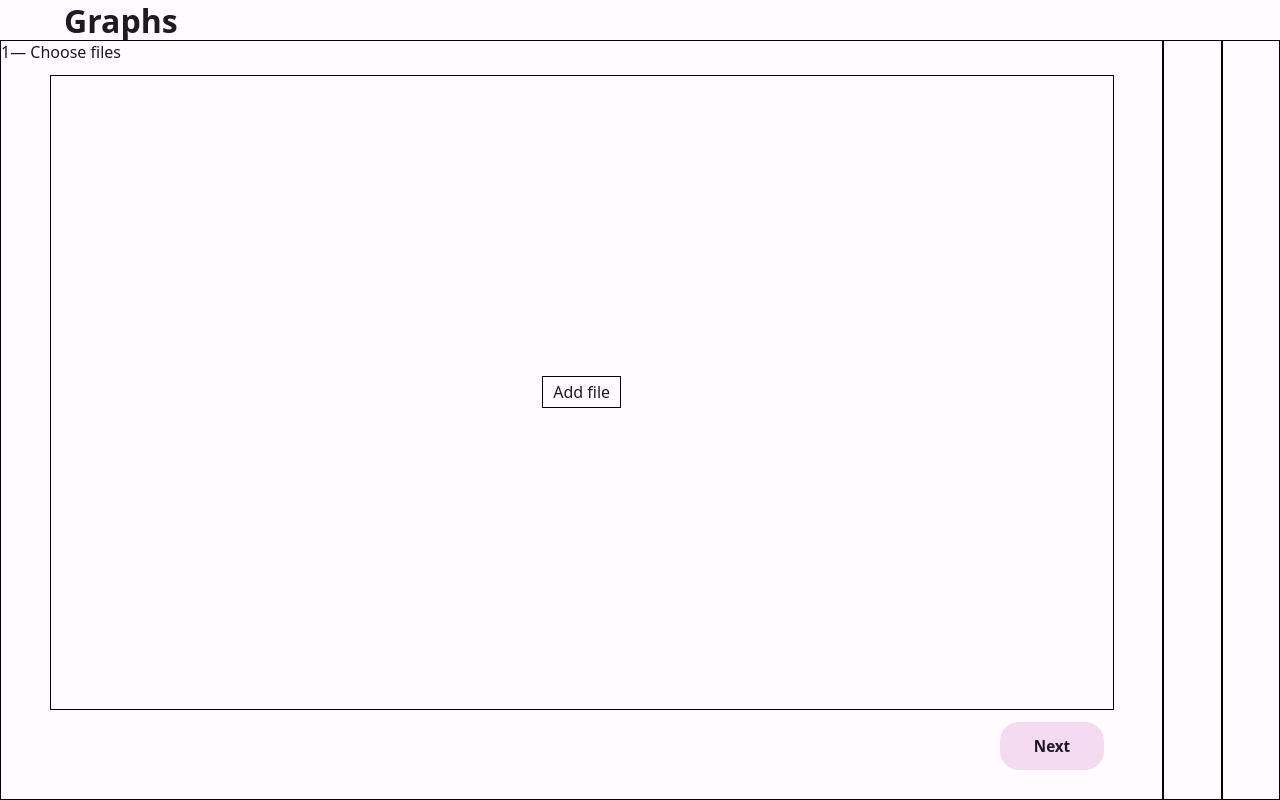
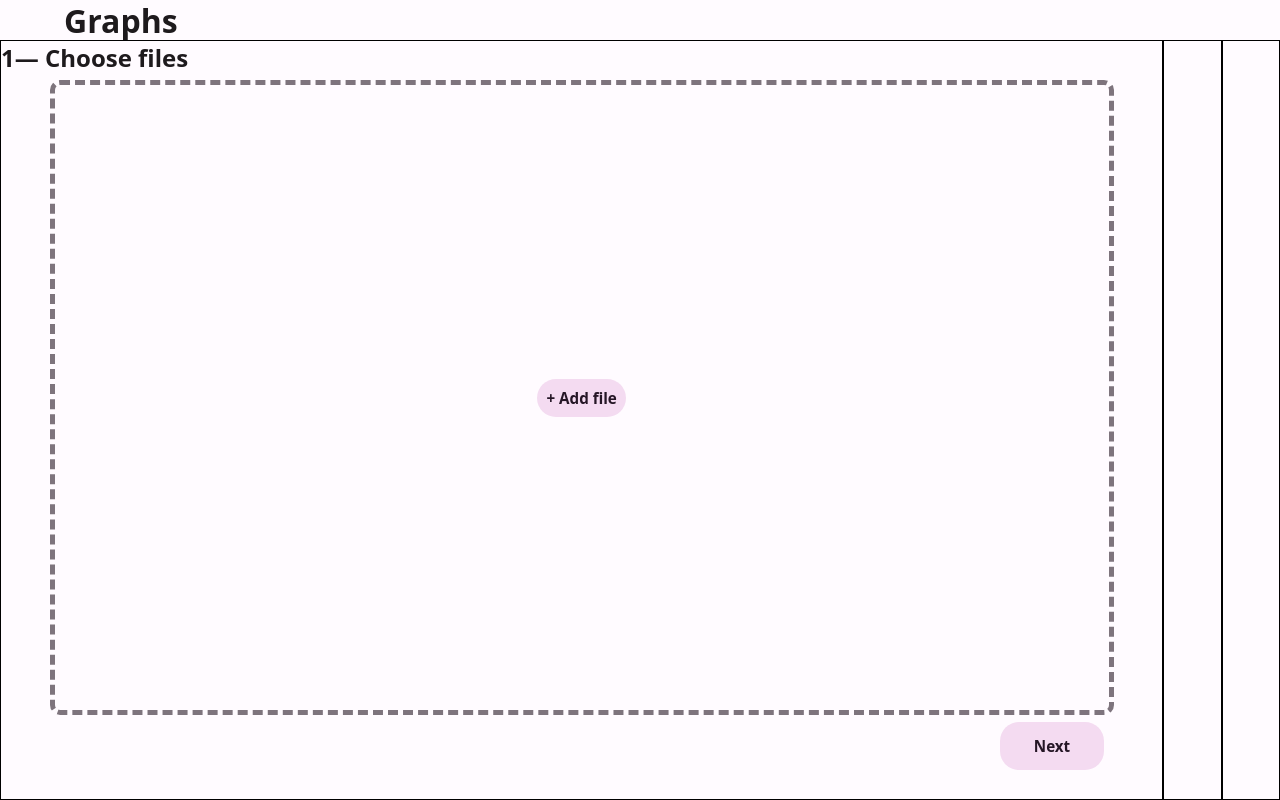
Before and after one commit to poisedbit/graphs, a SvelteKit app: page / in a window 1280 px wide. Built offline with nearby package versions, Linux system fonts and the light colour scheme.

Commit message:
chore: improve style reusability in `FileItem`, `FilePickerBtn` components
Also change indentation from tabs to spaces in some files.

```diff
--- a/src/components/FileItem.svelte
+++ b/src/components/FileItem.svelte
@@ -1,7 +1,6 @@
 <script lang="ts">
     import { createEventDispatcher } from "svelte";
     import { fmt_byte_size } from "$lib/utils";
-	import "$style/file-item.scss";
 
     export let id: string | undefined = undefined;
     export let item: File;
@@ -21,9 +20,27 @@
 </div>
 
 <style lang="sass">
+    @import "$style/common"
+
     .file-item
-		border: 1px solid black
+        @include card(10em, 10em)
+
+        &__name
+            padding: 0 0.625em 0.625em
+            overflow: hidden
+            white-space: nowrap
+            text-overflow: ellipsis
+            text-align: center
+
+        &__size
+            text-align: end
+            display: none
 
         &__btn-del
-			background-color: grey
+            width: 20px
+            height: 20px
+            position: absolute
+            top: 0.625em
+            right: 0.625em
+            cursor: pointer
 </style>
--- a/src/components/FilePickerBtn.svelte
+++ b/src/components/FilePickerBtn.svelte
@@ -1,7 +1,5 @@
 <script lang="ts">
-	import "$style/file-picker-btn.scss";
-
-	export let label: string = "Add file";
+    export let label: string = "+ Add file";
     export let id: string | undefined = undefined;
     export let accept: ReadonlyArray<string> = [];
     export let multiple: boolean = false;
@@ -19,3 +17,10 @@
     />
     {label}
 </label>
+
+<style lang="sass">
+    @import "$style/common"
+
+    .file-picker-btn
+        @include button
+</style>
--- a/src/components/FileViewer.svelte
+++ b/src/components/FileViewer.svelte
@@ -16,7 +16,7 @@
     }>();
     const del_item = (e: CustomEvent<{ file: File; node: HTMLDivElement }>) =>
         dispatch("del", {
-			index: items.findIndex(v => v === e.detail.file),
+            index: items.findIndex(x => x === e.detail.file),
             item: {
                 file: e.detail.file,
                 node: e.detail.node,
--- a/src/style/file-item.scss
+++ /dev/null
@@ -1,30 +0,0 @@
-.file-item {
-	width: 10em;
-	height: 10em;
-	position: relative;
-	display: inline-flex;
-	flex-direction: column-reverse;
-	justify-content: end;
-
-	&__name {
-		padding: 0 0.625em 0.625em;
-		overflow: hidden;
-		white-space: nowrap;
-		text-overflow: ellipsis;
-		text-align: center;
-	}
-
-	&__size {
-		text-align: end;
-		display: none;
-	}
-
-	&__btn-del {
-		width: 20px;
-		height: 20px;
-		position: absolute;
-		top: 0.625em;
-		right: 0.625em;
-		cursor: pointer;
-	}
-}
--- a/src/style/file-picker-btn.scss
+++ /dev/null
@@ -1,10 +0,0 @@
-.file-picker-btn {
-	width: -moz-fit-content;
-	width: fit-content;
-	height: 2em;
-	padding: 0 0.625em;
-	cursor: pointer;
-	display: flex;
-	align-items: center;
-	justify-content: center;
-}
--- a/src/view/fragments/graphs_app/FilePanel.svelte
+++ b/src/view/fragments/graphs_app/FilePanel.svelte
@@ -9,16 +9,18 @@
 
     $: if (files) {
         sheets_handler.up(files);
+        console.log(files, $sheets);
     }
 
     $: f_len = $sheets.length;
 </script>
 
-<span>1— Choose files</span>
+<h2>1— Choose files</h2>
 <div class="file-panel">
     <FileDropWrapper bind:files>
         <div class="file-panel__inner">
             {#if f_len}
+                <!-- TODO(BUG): file doesn't remove itself -->
                 <FileViewer
                     items={[...$sheets]}
                     center_content
@@ -55,7 +57,8 @@
             width: 66.375rem + 0.125rem
             height: 39.6875rem
             padding: 1rem
-			border: 1px solid black
+            border: 5px dashed var(--color-outline)
+            border-radius: 10px
             display: flex
             flex-direction: column
             align-items: center
@@ -66,7 +69,4 @@
         padding: 2.5rem
         display: flex
         gap: 1rem
-
-		:global(*)
-			border: 1px solid black
 </style>
```
Also changed, not shown: src/view/fragments/graphs_app/Step.svelte (indentation only). Lines whose indentation alone changed are shown as unchanged.
